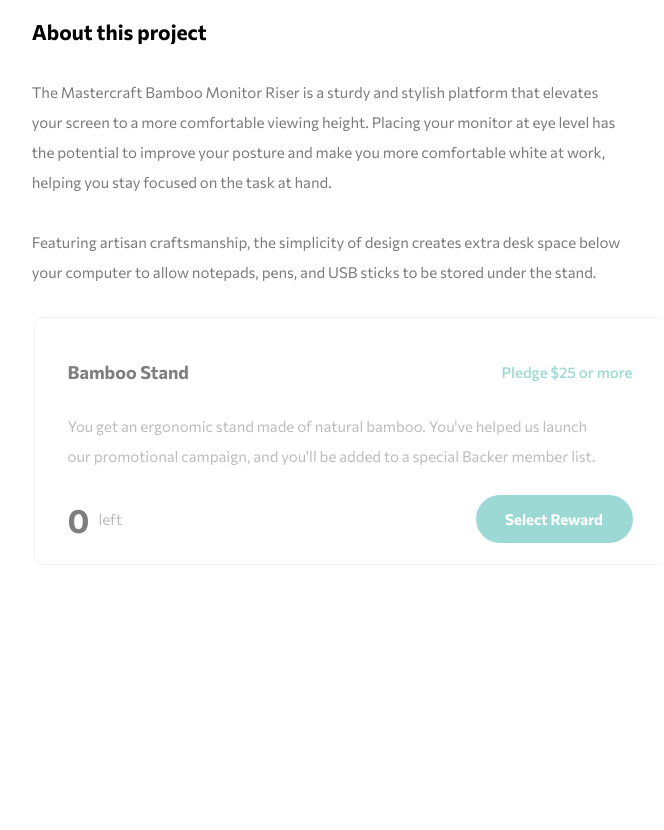
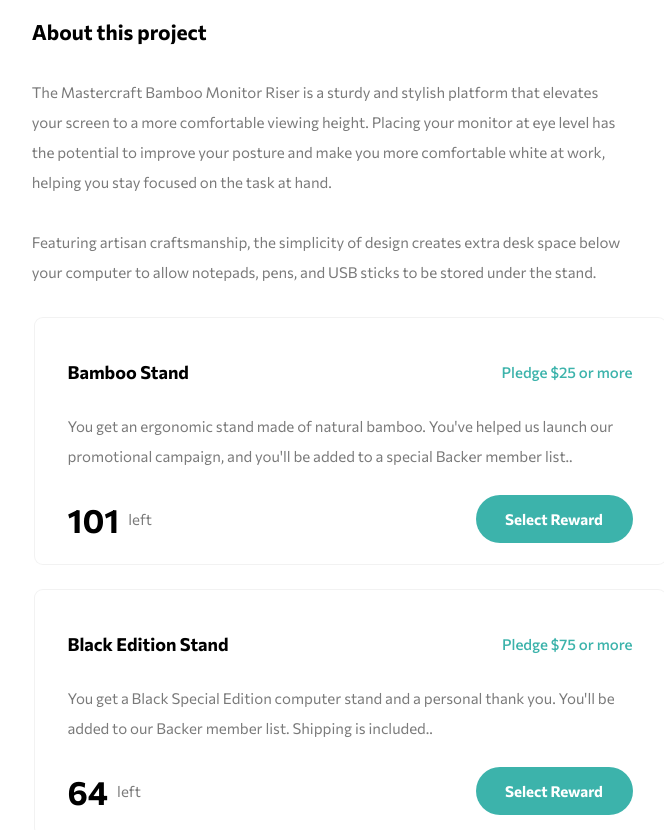
Before and after one commit to AndrioC/crowdfunding-product-page-challenge, a React (Create React App) app: page / in a window 1280 px wide. Shown: the part 926-1756 px from the top of the page, without its empty margins (290-954 px from the left). Built offline with nearby package versions, Linux system fonts and the light colour scheme; the HTML template or start-up script is replaced by a standard one.

Commit message:
Info section finished

```diff
--- a/src/components/BoxInfo/index.tsx
+++ b/src/components/BoxInfo/index.tsx
@@ -5,26 +5,30 @@
     Wrapper
 } from './styles'
 
-const BoxInfo:React.FC = () => {
+interface Props{
+    title: string;
+    price: number;
+    description: string;
+    qtd: number;
+}
 
-    const qtd = 0
+const BoxInfo:React.FC<Props> = ({ title, price, description, qtd }) => {
 
     return (
         <Container>
             <Wrapper qtdValue={qtd}>
                 <div className='info-header'>
-                    <h1>Bamboo Stand</h1>
-                    <p>Pledge $25 or more</p>
+                    <h1>{title}</h1>
+                    <p>Pledge ${price} or more</p>
                 </div>
                 <div className='info-text'>
                     <p>
-                        You get an ergonomic stand made of natural bamboo. You've helped us launch <br />
-                        our promotional campaign, and you'll be added to a special Backer member list.
+                        {description}.
                     </p>
                 </div>
                 <div className='info-button'>
                     <p>{qtd} <span>left</span></p>
-                    <button type="button">Select Reward</button>
+                    <button type="button">{qtd > 0 ? 'Select Reward' : 'Out of stock'}</button>
                 </div>
             </Wrapper>
         </Container>
--- a/src/components/BoxInfo/styles.ts
+++ b/src/components/BoxInfo/styles.ts
@@ -13,7 +13,7 @@
     border: 1px solid rgba(0, 0, 0, 0.0497193);
     background: var(--white);
     border-radius: 9px;
-    margin-bottom: 123px;
+    margin-bottom: 24px;
 `;
 
 export const Wrapper = styled.div<WrapperProps>`
@@ -73,18 +73,19 @@
         }
 
         button {
+            cursor: ${props => props.qtdValue > 0 ? 'pointer' : 'not-allowed'};
             width: 157px;
             height: 48px;
             border-radius: 33px;
             border: 0;
-            background: var(--green-50);
+            background: ${props => props.qtdValue > 0 ? 'var(--green-50)' : 'var(--grey-100)'};
             color: var(--white);
             font-size: 15px;
             font-weight: bold;
             transition: background .3s;
 
             &:hover{
-                background: var(--green-100);
+                background: ${props => props.qtdValue > 0 ? 'var(--green-50)' : 'var(--grey-100)'};
             }
         }
     }
--- a/src/pages/Home/index.tsx
+++ b/src/pages/Home/index.tsx
@@ -1,4 +1,4 @@
-import React from 'react'
+import React, { useMemo, useState } from 'react'
 import Header from '../../components/Header'
 import {
     Container,
@@ -13,7 +13,37 @@
 import ProgressBar from '../../components/ProgressBar'
 import BoxInfo from '../../components/BoxInfo'
 
+import featuresData from '../../assets/data/features'
+
+interface FeaturesData{
+    id: number;
+    title: string;
+    price: number;
+    description: string;
+    qtd: number;
+}
+
 const Home:React.FC = () => {
+
+    const [features, setFeatures] = useState<FeaturesData[]>([])
+
+    useMemo(() => {
+        setFeatures(featuresData)
+    }, [])
+
+    function renderFeatures(){
+        return (
+            features.map(item => (
+                <BoxInfo key={item.id}
+                    title={item.title}
+                    price={item.price}
+                    description={item.description}
+                    qtd={item.qtd}
+                />
+            ))
+        )
+    }
+
     return (
         <Container>
             <Header />
@@ -73,7 +103,7 @@
                             </p>
                         </div>
 
-                        <BoxInfo />
+                        {renderFeatures()}
                     </AboutProjectInfo>
                 </section>
             </Content>
```
